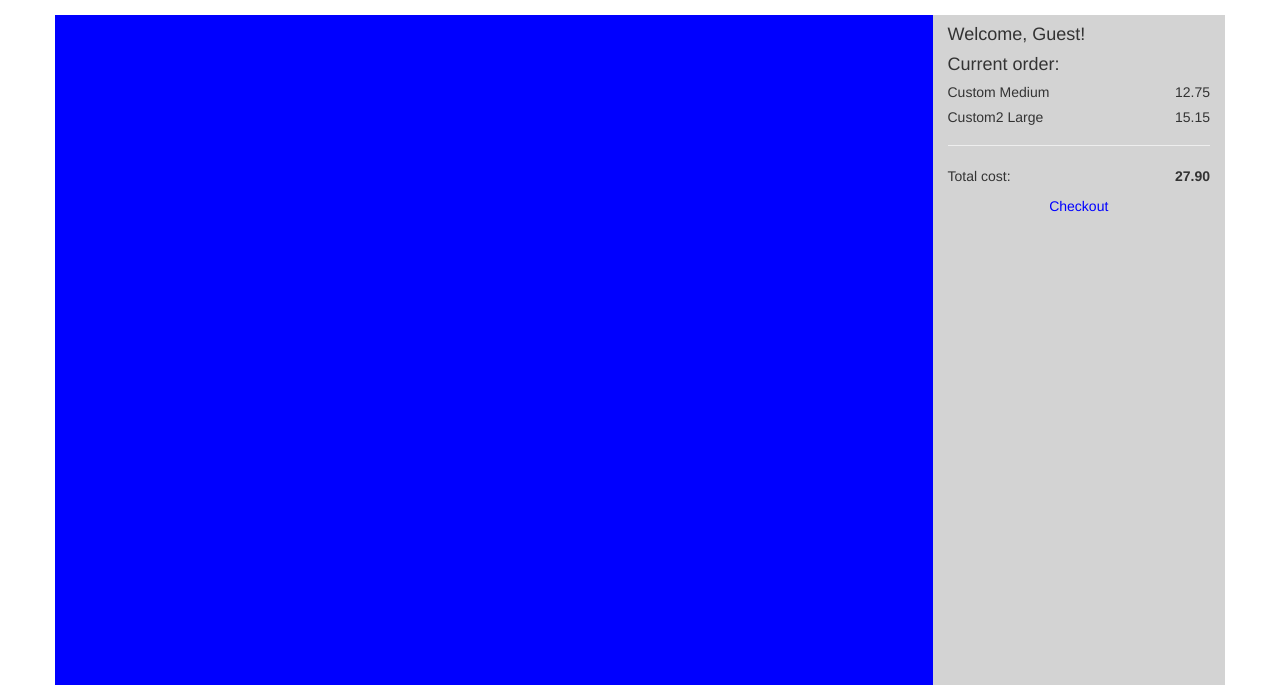
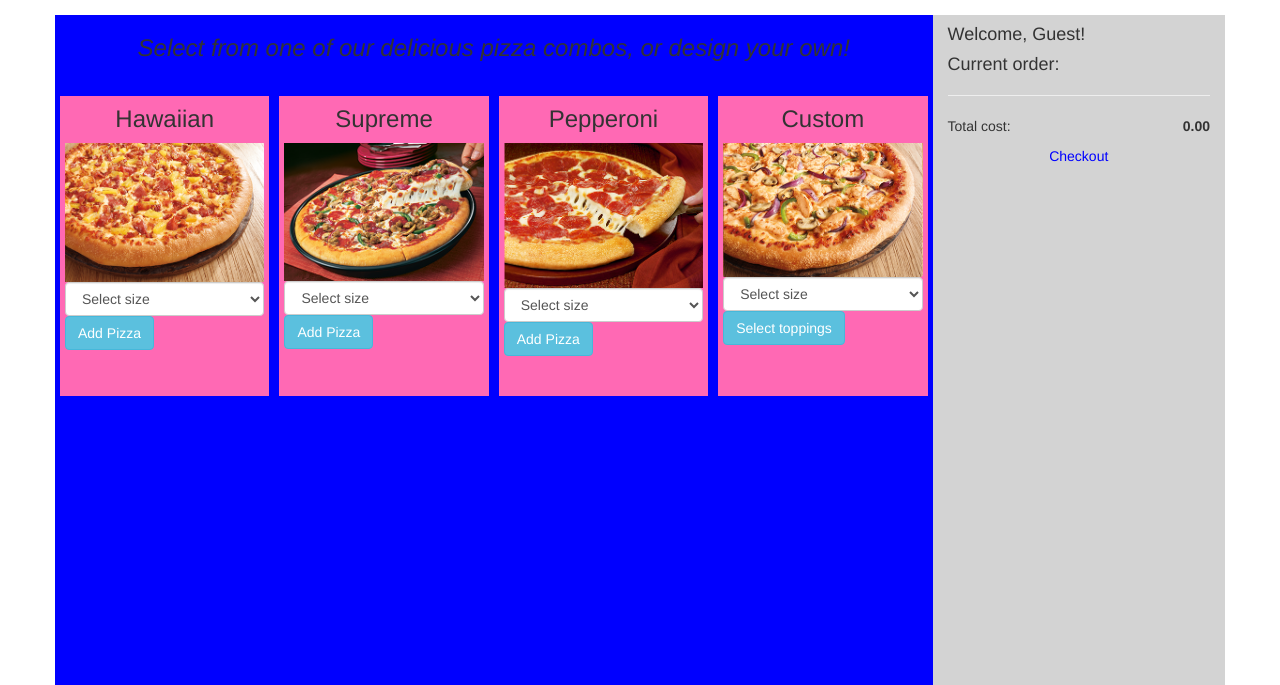
Before and after one commit to therold/pizza-site, a plain HTML site: page index.html in a window 1280 px wide. Shown: the part 120-805 px from the top of the page. Drawn offline with Linux system fonts and the light colour scheme.

Commit message:
Add pizzas to main site

```diff
--- a/css/styles.css
+++ b/css/styles.css
@@ -37,3 +37,23 @@
 .pizzaName {
   cursor: pointer;
 }
+.pizzaCombo {
+  background-color: hotpink;
+  width: 100%;
+  min-height: 300px;
+  padding-left: 5px;
+  padding-right: 5px;
+  /*padding-top:10px;*/
+}
+.pizzaCombo h3 {
+  padding-top: 10px;
+}
+.pizzaComboCol {
+  padding: 5px;
+}
+
+.pizzaImg {
+  margin: 0 auto;
+  width: 100%;
+  height: auto;
+}
--- a/index.html
+++ b/index.html
@@ -17,7 +17,53 @@
       </div>
       <div class="row">
         <div id="pizzaDisplay" class="col-xs-9">
-
+          <h3 class="text-center"><em>Select from one of our delicious pizza combos, or design your own!</em></h3>
+          <div class="row">
+            <div class="col-xs-3 pizzaComboCol">
+              <div class="pizzaCombo">
+                <h3 class="text-center">Hawaiian</h3>
+                <img src="img/hawaiian.png" alt="Hawaiian Pizza" class="img-responsive pizzaImg">
+                <select id="comboHawaiianSize" class="form-control sizeList">
+                  <option value="" selected disabled>Select size</option>
+                  <option value="" disabled>----------------</option>
+                </select>
+                <button id="addHawaiian" class="btn btn-info">Add Pizza</btn>
+              </div>
+            </div>
+            <div class="col-xs-3 pizzaComboCol">
+              <div class="pizzaCombo">
+                <h3 class="text-center">Supreme</h3>
+                <img src="img/supreme.png" alt="Supreme Pizza" class="img-responsive pizzaImg">
+                <select id="comboSupremeSize" class="form-control sizeList">
+                  <option value="" selected disabled>Select size</option>
+                  <option value="" disabled>----------------</option>
+                </select>
+                <button id="addSupreme" class="btn btn-info">Add Pizza</btn>
+              </div>
+            </div>
+            <div class="col-xs-3 pizzaComboCol">
+              <div class="pizzaCombo">
+                <h3 class="text-center">Pepperoni</h3>
+                <img src="img/pepperoni.png" alt="Pepperoni Pizza" class="img-responsive pizzaImg">
+                <select id="comboPepperoniSize" class="form-control sizeList">
+                  <option value="" selected disabled>Select size</option>
+                  <option value="" disabled>----------------</option>
+                </select>
+                <button id="addPepperoni" class="btn btn-info">Add Pizza</btn>
+              </div>
+            </div>
+            <div class="col-xs-3 pizzaComboCol">
+              <div class="pizzaCombo">
+                <h3 class="text-center">Custom</h3>
+                <img src="img/custom.png" alt="Custom Pizza" class="img-responsive pizzaImg">
+                <select id="comboCustomSize" class="form-control sizeList">
+                  <option value="" selected disabled>Select size</option>
+                  <option value="" disabled>----------------</option>
+                </select>
+                <button id="customizePizza" class="btn btn-info">Select toppings</btn>
+              </div>
+            </div>
+          </div>
         </div>
         <div id="orderDisplay" class="col-xs-3">
           <h4> Welcome, <span class="customerName"></span>!</h4>
--- a/js/scripts.js
+++ b/js/scripts.js
@@ -5,7 +5,9 @@ var Sizes = Object.freeze({
   large:   { value: 2, multiplier: 1.2, display: "Large" },
   xlarge:  { value: 3, multiplier: 1.5, display: "Extra Large" },
 });
-var sizes = Object.keys(Sizes);
+var sizes = $.map(Sizes, function(key) {
+  return key.display;
+});
 var Toppings = Object.freeze({
   xtra_cheese: { value: 0, cost: 1.00, type: "cheese", display:"Extra Cheese" },
   pepperoni:   { value: 1, cost: 0.75, type: "meat", display:"Pepperoni" },
@@ -15,7 +17,7 @@ var Toppings = Object.freeze({
   mushrooms:   { value: 5, cost: 0.75, type: "veg", display:"Mushrooms" },
   olives:      { value: 6, cost: 0.75, type: "veg", display:"Olives" },
   peppers:     { value: 7, cost: 0.75, type: "veg", display:"Peppers" },
-  pineapple:    { value: 8, cost: 0.75, type: "veg", display:"Pineapples" },
+  pineapple:   { value: 8, cost: 0.75, type: "veg", display:"Pineapples" },
   onion:       { value: 9, cost: 0.80, type: "veg", display:"Onions" },
   jalapaneos:  { value: 10, cost: 0.75, type: "veg", display:"Jalapaneos" },
 });
@@ -109,9 +111,23 @@ $(document).ready(function() {
   var order = new Order();
   var customer = new Customer("Guest");
   var dom = {
-    customerName: $(".customerName"),
-    orderDetails: $("#orderDetails")
+    customerName:   $(".customerName"),
+    orderDetails:   $("#orderDetails"),
+    sizeList:       $('.sizeList'),
+    combos:         { hawaiianSize:  $('select#comboHawaiianSize'),
+                      supremeSize:   $('select#comboSupremeSize'),
+                      pepperoniSize: $('select#comboPepperoniSize'),
+                      customSize:    $('select#comboCustomSize') },
+    buttons:        { addHawaiian:    $('button#addHawaiian'),
+                      addSupreme:     $('button#addSupreme'),
+                      addPepperoni:   $('button#addPepperoni'),
+                      customizePizza: $('button#customizePizza') }
   };
+  sizes.forEach(function(size) {
+    dom.sizeList.append(
+      "<option>" + size + "</option>"
+    );
+  });
   function updateOrderDetails() {
     dom.orderDetails.children().remove();
     order.pizzas.forEach(function(pizza) {
@@ -139,23 +155,28 @@ $(document).ready(function() {
   };
 
   // TODO: Using fake order to style order details. Remove when styling is complete.
-  var pizza = new Pizza();
-  pizza.setSize("medium");
-  pizza.addTopping("ham");
-  pizza.name = "Custom";
-  order.pizzas.push(pizza);
-  setTimeout(function() {
-    var pizza = new Pizza();
-    pizza.setSize("large");
-    pizza.addTopping("pineapple");
-    pizza.name = "Custom2";
-    order.pizzas.push(pizza);
-    updateOrderDetails();
-  }, 200);
+  // var pizza = new Pizza();
+  // pizza.setSize("medium");
+  // pizza.addTopping("ham");
+  // pizza.name = "Custom";
+  // order.pizzas.push(pizza);
+  // setTimeout(function() {
+  //   var pizza = new Pizza();
+  //   pizza.setSize("large");
+  //   pizza.addTopping("pineapple");
+  //   pizza.name = "Custom2";
+  //   order.pizzas.push(pizza);
+  //   updateOrderDetails();
+  // }, 200);
   //end fake order
 
   order.customer = customer;
   dom.customerName.text(order.customer.name);
-
   updateOrderDetails();
+  dom.buttons.addHawaiian.click(function() {
+    alert("clicked addHawaiian");
+  });
+  dom.buttons.customizePizza.click(function() {
+    alert(dom.combos.hawaiianSize.val());
+  });
 });
```
Also changed, not shown: img/custom.png (added), img/hawaiian.png (added), img/pepperoni.png (added), img/supreme.png (added).
